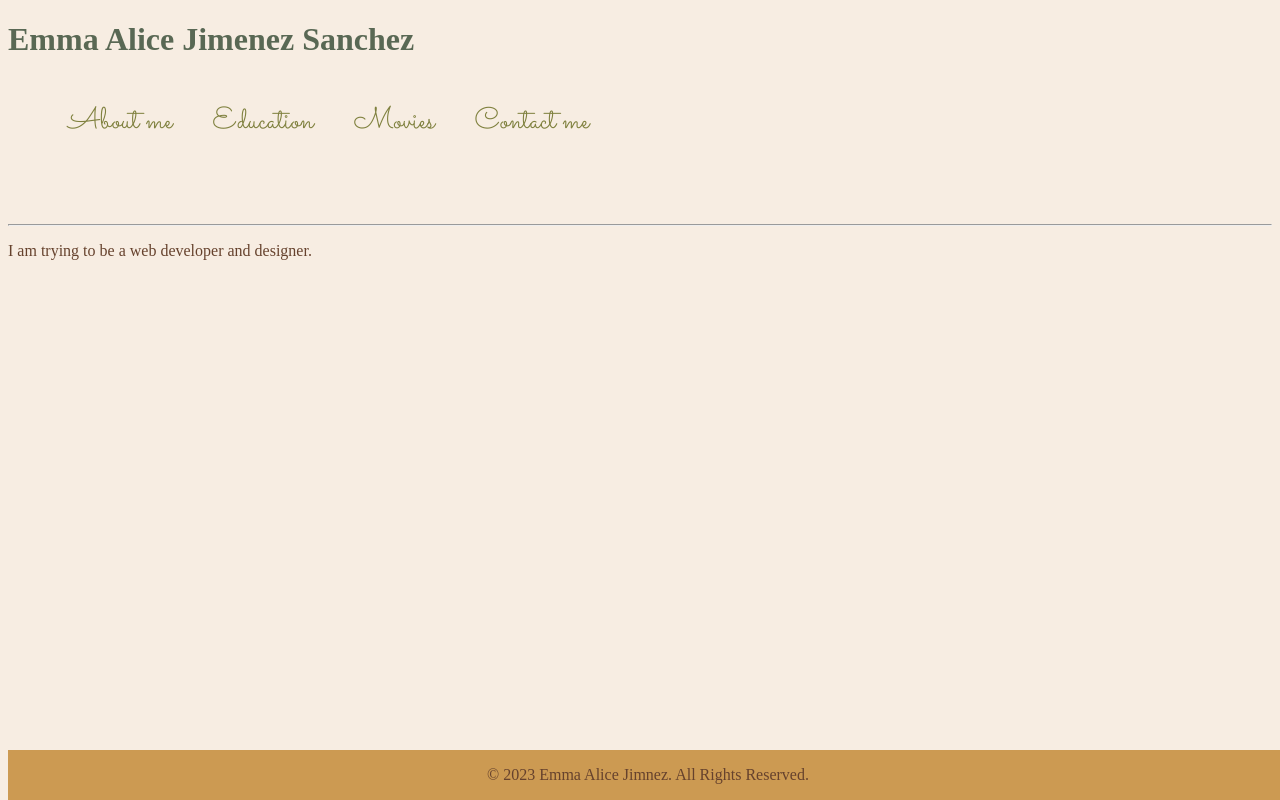
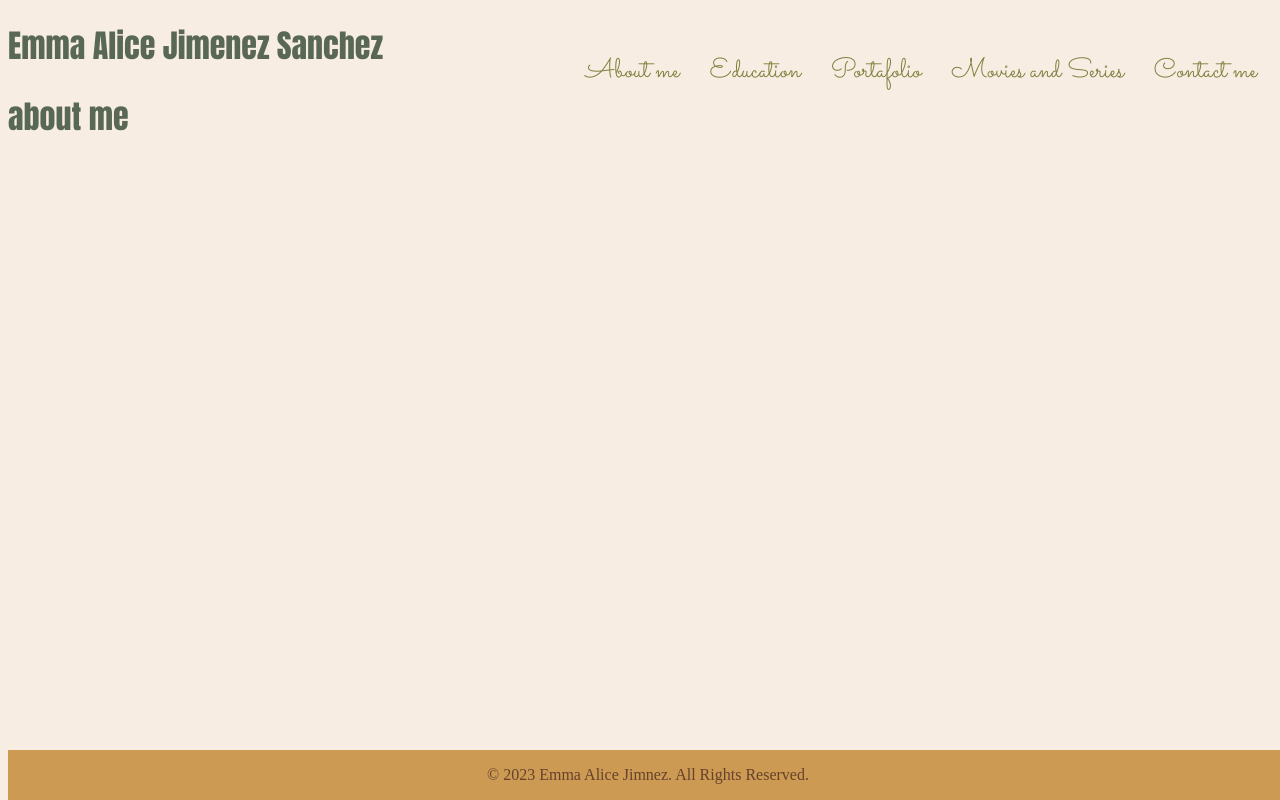
Before and after one commit to EmmaAli1604/My_Website, a plain HTML site: page index.html in a window 1280 px wide. Drawn offline with Linux system fonts and the light colour scheme; a web font is replaced by a local one.

Commit message:
Se ha modificado el menu de index

```diff
--- a/index.html
+++ b/index.html
@@ -1,26 +1,35 @@
 <!DOCTYPE html>
 <html lang="en">
     <head>
-        <link rel="stylesheet" href="./styles/home.css" />
+        <link rel="stylesheet" href="./styles/menu.css" />
         <link rel="stylesheet" href="./styles/html.css" />
         <link rel="stylesheet" href="./styles/text.css" />
         <link rel="stylesheet" href="./styles/footer.css"/>
         <meta charset="UTF-8">
-        <h1>Emma Alice Jimenez Sanchez</h1>
+        <div class="menu">
+            <nav>
+                <ul>
+                    <li> <a href="./public/about.html">About me</a></li>
+                    <li> <a href="./public/education.html">Education</a></li>
+                    <li> <a href="./public/portafolio.html">Portafolio</a></li>
+                    <li id="Movies and Series"> <a href="./public/movies.html">Movies and Series</a></li>
+                    <li><a href="./public/contact.html">Contact me</a></li>
+
+                </ul>
+            </nav>
+        </div>
+        <div>
+            <h1 id="title">Emma Alice Jimenez Sanchez</h1>
+        </div>
     </head>
     <header>
-        <nav>
-            <ul>
-                <li> <a href="./public/about.html">About me</a></li>
-                <li> <a href="./public/education.html">Education</a></li>
-                <li> <a href="./public/movies.html">Movies</a></li>
-                <li><a href="./public/contact.html">Contact me</a></li>
-            </ul>
-        </nav>
     </header>
     <body>
-        <hr>
-        <p> I am trying to be a web developer and designer.</p>
+        <div>
+            <h1>
+                about me
+            </h1>
+        </div>
     </body>
     <footer>
         <p>© 2023 Emma Alice Jimnez. All Rights Reserved.</p>
--- a/styles/home.css
+++ b/styles/menu.css
@@ -7,7 +7,7 @@ header {
 }
 
 nav {
-    float: center;
+    float: right;
 }
 
 nav ul {
@@ -18,12 +18,13 @@ nav ul {
 nav ul li {
     float: left;
     font-family: 'Sacramento';
-    font-size: 30px;
+    font-size: 27px;
+
 }
 
 nav ul li a {
     display: ruby-text;
-    padding: 20px;
+    padding: 15px;
     color: #7F803E ;
     text-decoration: none;
 }
--- a/styles/text.css
+++ b/styles/text.css
@@ -5,6 +5,7 @@ h1{
     font-weight: 600;
     color: #596854;
     text-align: left;
+    font-family: Impact, Haettenschweiler, 'Arial Narrow Bold', sans-serif;
 }
 
 h2{
```
Also changed, not shown: public/portafolio.html (added, +4 -0 lines).
